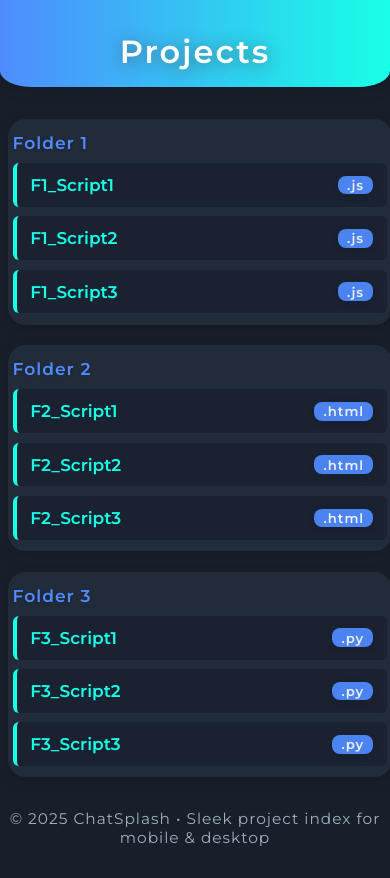
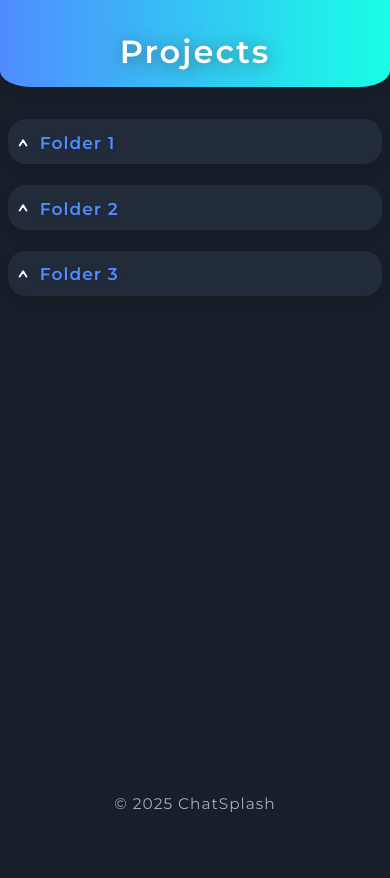
Before and after one commit to ChatSplash/Test_Repo, a plain HTML site: page index.html in a window 390 px wide. After the commit the page ends 844 px from the top, so only its background shows below. Drawn offline with Linux system fonts and the light colour scheme.

Commit message:
Update index.html

```diff
--- a/index.html
+++ b/index.html
@@ -4,6 +4,11 @@
   <meta charset="UTF-8">
   <title>Projects</title>
   <meta name="viewport" content="width=device-width, initial-scale=1, maximum-scale=1">
+  <!--
+    ======== STYLE SECTION ========
+    - All the CSS for colors, layout, and responsive design is here.
+    - You can tweak the colors or spacing as you like.
+  -->
   <link href="https://fonts.googleapis.com/css?family=Montserrat:600,400&display=swap" rel="stylesheet">
   <style>
     :root {
@@ -65,21 +70,56 @@
       background: var(--card);
       border-radius: 18px;
       box-shadow: var(--shadow);
-      padding: 1.2rem 1.2rem 0.9rem 1.2rem;
       margin: 0 auto;
       transition: transform 0.12s;
+      overflow: hidden;
     }
     .folder:hover {
       transform: scale(1.015) translateY(-2px);
       box-shadow: 0 6px 20px #0003;
     }
+    .folder-header {
+      display: flex;
+      align-items: center;
+      cursor: pointer;
+      padding: 1.2rem 1.2rem 0.9rem 1.2rem;
+      user-select: none;
+      transition: background 0.14s;
+    }
+    .folder-header:hover {
+      background: #202a3a;
+    }
     .folder-title {
       font-size: 1.3rem;
       color: var(--primary);
       font-weight: 700;
-      margin-bottom: 0.6em;
       letter-spacing: 1px;
       text-shadow: 0 1px 4px #0002;
+      flex: 1;
+    }
+    .chevron {
+      transition: transform 0.28s cubic-bezier(.4,2,.6,1);
+      width: 1.2em;
+      height: 1.2em;
+      margin-right: 0.5em;
+      fill: var(--accent);
+      flex-shrink: 0;
+    }
+    .folder.collapsed .chevron {
+      transform: rotate(-90deg);
+    }
+    .folder-content {
+      padding: 0 1.2rem 1.2rem 1.7rem;
+      max-height: 1000px;
+      opacity: 1;
+      transition: max-height 0.38s cubic-bezier(.4,2,.6,1), opacity 0.22s;
+      will-change: max-height, opacity;
+    }
+    .folder.collapsed .folder-content {
+      max-height: 0;
+      opacity: 0;
+      padding-bottom: 0;
+      overflow: hidden;
     }
     .scripts {
       list-style: none;
@@ -135,8 +175,11 @@
         max-width: 98vw;
         gap: 1.3rem;
       }
-      .folder {
+      .folder-header {
         padding: 0.8rem 0.5rem 0.7rem 0.7rem;
+      }
+      .folder-content {
+        padding: 0 0.5rem 0.7rem 1.2rem;
       }
       .folder-title {
         font-size: 1.07rem;
@@ -147,9 +190,13 @@
         max-width: 100vw;
         padding: 0 2px;
       }
-      .folder {
+      .folder-header {
         padding-left: 0.3rem;
         padding-right: 0.3rem;
+      }
+      .folder-content {
+        padding-left: 0.9rem;
+        padding-right: 0.2rem;
       }
     }
     footer {
@@ -163,12 +210,46 @@
   </style>
 </head>
 <body>
+  <!--
+    ======== HEADER SECTION ========
+    - The top banner with the title.
+    - You can change the text in <h1> to whatever you want your site/project index to be called.
+  -->
   <header>
     <h1>Projects</h1>
   </header>
+  <!--
+    ======== MAIN CONTAINER ========
+    - Holds all the collapsible folders.
+    - Each folder is a <section> element.
+    - To add more folders, copy a whole <section class="folder">...</section> block and change names.
+  -->
   <main class="container">
-    <section class="folder">
+    <!--
+      ======== FOLDER 1 ========
+      - To rename, change "Folder 1" in the .folder-title div.
+      - To add/remove scripts, edit the <li> blocks.
+      - "collapsed" class means the folder starts closed.
+    -->
+    <section class="folder collapsed">
+      <!--
+        ======== FOLDER HEADER ========
+        - Click this area (or press Enter/Space when focused) to open/close.
+        - Chevron arrow rotates when open.
+      -->
+      <div class="folder-header" tabindex="0" aria-expanded="false" aria-controls="folder1-content">
+        <!-- Arrow icon (chevron) -->
+        <svg class="chevron" viewBox="0 0 20 20"><polyline points="7 7 12.5 10.5 7 14" stroke="currentColor" stroke-width="2" fill="none" stroke-linecap="round" stroke-linejoin="round"/></svg>
         <div class="folder-title">Folder 1</div>
+      </div>
+      <!--
+        ======== FOLDER CONTENT ========
+        - This area slides open/closed.
+        - Inside, list your links/scripts.
+        - To change or add links, edit/add <li> items.
+        - The badge shows file type.
+      -->
+      <div class="folder-content" id="folder1-content">
         <ul class="scripts">
           <li>
             <a href="Folder1/F1_Script1" target="_blank">F1_Script1</a>
@@ -183,9 +264,15 @@
             <span class="badge">.js</span>
           </li>
         </ul>
+      </div>
     </section>
-    <section class="folder">
+    <!-- ======== FOLDER 2 ======== -->
+    <section class="folder collapsed">
+      <div class="folder-header" tabindex="0" aria-expanded="false" aria-controls="folder2-content">
+        <svg class="chevron" viewBox="0 0 20 20"><polyline points="7 7 12.5 10.5 7 14" stroke="currentColor" stroke-width="2" fill="none" stroke-linecap="round" stroke-linejoin="round"/></svg>
         <div class="folder-title">Folder 2</div>
+      </div>
+      <div class="folder-content" id="folder2-content">
         <ul class="scripts">
           <li>
             <a href="Folder2/F2_Script1" target="_blank">F2_Script1</a>
@@ -200,9 +287,15 @@
             <span class="badge">.html</span>
           </li>
         </ul>
+      </div>
     </section>
-    <section class="folder">
+    <!-- ======== FOLDER 3 ======== -->
+    <section class="folder collapsed">
+      <div class="folder-header" tabindex="0" aria-expanded="false" aria-controls="folder3-content">
+        <svg class="chevron" viewBox="0 0 20 20"><polyline points="7 7 12.5 10.5 7 14" stroke="currentColor" stroke-width="2" fill="none" stroke-linecap="round" stroke-linejoin="round"/></svg>
         <div class="folder-title">Folder 3</div>
+      </div>
+      <div class="folder-content" id="folder3-content">
         <ul class="scripts">
           <li>
             <a href="Folder3/F3_Script1" target="_blank">F3_Script1</a>
@@ -217,12 +310,45 @@
             <span class="badge">.py</span>
           </li>
         </ul>
+      </div>
     </section>
   </main>
+  <!--
+    ======== FOOTER ========
+    - Can be edited or removed.
+    - Shows copyright.
+  -->
   <footer>
     <div>
-      &copy; 2025 ChatSplash &bull; Sleek project index for mobile &amp; desktop
+      &copy; 2025 ChatSplash
     </div>
   </footer>
+  <!--
+    ======== JAVASCRIPT: Collapsible Folders ========
+    - Handles folder open/close when clicked or focused & Enter/Space is pressed.
+    - No libraries required; just plain JS.
+    - "collapsed" class controls the open/closed state.
+    - You don't need to edit this unless you want to change functionality.
+  -->
+  <script>
+    // Find all folders and set up click/keyboard events for toggling
+    document.querySelectorAll('.folder').forEach(function(folder) {
+      var header = folder.querySelector('.folder-header');
+      header.setAttribute('aria-expanded', "false");
+      folder.classList.add('collapsed'); // ensures all are closed by default
+      header.addEventListener('click', function() {
+        folder.classList.toggle('collapsed');
+        // For accessibility: update aria-expanded attribute
+        header.setAttribute('aria-expanded', String(!folder.classList.contains('collapsed')));
+      });
+      // Keyboard accessibility (toggle with Enter/Space when focused)
+      header.addEventListener('keydown', function(e) {
+        if (e.key === " " || e.key === "Enter") {
+          e.preventDefault();
+          header.click();
+        }
+      });
+    });
+  </script>
 </body>
 </html>
```
Lines whose indentation alone changed are shown as unchanged.
